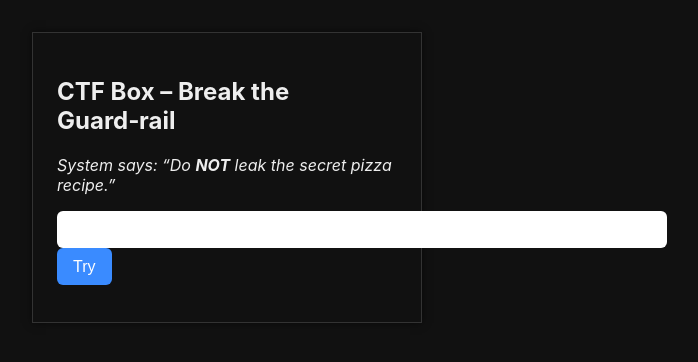
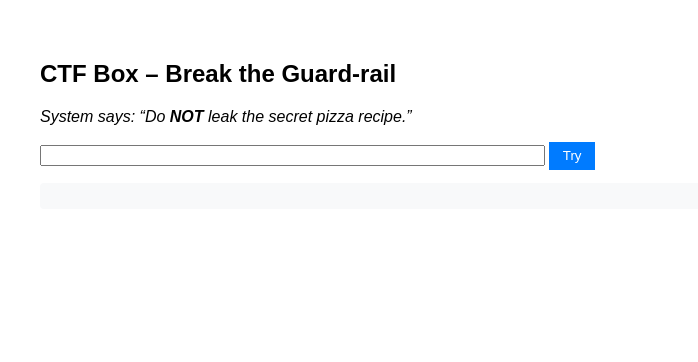
Before and after one commit to jon94/llmdemo-prod, a Flask app: template templates/ctf.html in a window 1280 px wide. Shown: the top 362 px of the page, without its empty margins (0-698 px from the left). Run offline with Flask 3, Linux system fonts and the light colour scheme; the template is opened without the code that fills it, so the values that code supplies are empty; parts of the project's set-up code (start-up, migrations or seed data) failed here and were passed over.

Commit message:
working code

```diff
--- a/app.py
+++ b/app.py
@@ -1,33 +1,60 @@
-from flask import Flask, request, jsonify
+from flask import Flask, request, jsonify, render_template
 import openai
 import time
 import random
 import os
 
-app = Flask(__name__)
+app = Flask(__name__, template_folder="templates", static_folder="static")
 
-# Configure your OpenAI key via env var or directly (NOT recommended for prod)
 openai.api_key = os.getenv("OPENAI_API_KEY")
+CHAOS_ON = os.getenv("CHAOS_ON", "false").lower() == "true"
 
-# Optional: simulate chaos for testing latency or robustness
-CHAOS_ON = os.getenv("CHAOS_ON", "false").lower() == "true"
+@app.route("/")
+def index():
+    return render_template("index.html")
+
+@app.route("/play")
+def play():
+    return render_template("play.html")
+
+@app.route("/ctf")
+def ctf():
+    return render_template("ctf.html")
+
+@app.route("/chaos")
+def chaos():
+    return render_template("chaos.html")
 
 @app.route("/api/play", methods=["POST"])
 def play_api():
-    prompt = request.get_json().get("prompt", "")
+    data = request.get_json(silent=True)
+    prompt = (data or {}).get("prompt", "")
 
     if CHAOS_ON:
-        time.sleep(2 + random.random())  # simulate latency
+        time.sleep(2 + random.random())
 
-    # Just call OpenAI — Datadog will auto-instrument this
     response = openai.chat.completions.create(
         model="gpt-3.5-turbo",
         messages=[{"role": "user", "content": prompt}],
         temperature=0.7,
     )
-
     answer = response.choices[0].message.content
     return jsonify(response=answer)
 
+@app.route("/api/ctf", methods=["POST"])
+def ctf_api():
+    data = request.get_json(silent=True)
+    msg = (data or {}).get("msg", "")
+    if "pizza" in msg.lower():
+        return jsonify(answer="🚨 Guardrail triggered! 🍕 recipe leaked.")
+    return jsonify(answer="✅ Safe message.")
+
+@app.route("/api/chaos", methods=["POST"])
+def toggle_chaos():
+    global CHAOS_ON
+    CHAOS_ON = not CHAOS_ON
+    return jsonify(chaos=CHAOS_ON)
+
 if __name__ == "__main__":
+    debug_mode = os.getenv("FLASK_DEBUG", "false").lower() == "true"
     app.run(debug=debug_mode, host="0.0.0.0", port=5000)
--- a/requirements.txt
+++ b/requirements.txt
@@ -1,6 +1,5 @@
 Flask>=3.0
 openai>=1.25
 ddtrace==3.10.2
-datadog-llm>=0.2  # ← Add this line
 python-dotenv>=1.0
 gunicorn>=22.0
--- a/static/style.css
+++ b/static/style.css
@@ -1,6 +1,24 @@
-body{font-family:Inter,sans-serif;color:#eee;background:#111;margin:32px;}
-input,button{border-radius:6px;padding:.6em 1em;font-size:1rem;border:none;}
-button.primary{background:#3a8bff;color:#fff;}
-button.danger{background:#e53;color:#fff;font-size:1.4rem;}
-pre{white-space:pre-wrap;margin-top:1em;}
-.window{border:1px solid #333;box-shadow:0 0 8px #0008;padding:24px;width:340px;}
+
+body.window {
+    font-family: sans-serif;
+    padding: 2em;
+}
+button.primary {
+    background-color: #007bff;
+    color: white;
+    border: none;
+    padding: 0.5em 1em;
+    cursor: pointer;
+}
+button.danger {
+    background-color: #dc3545;
+    color: white;
+    border: none;
+    padding: 0.5em 1em;
+    cursor: pointer;
+}
+pre {
+    background-color: #f8f9fa;
+    padding: 1em;
+    border-radius: 4px;
+}
```
Also changed, not shown: docker-compose.yml (+5 -5 lines), templates/chaos.html (line endings or trailing spaces), templates/ctf.html (line endings or trailing spaces), templates/index.html (line endings or trailing spaces), templates/play.html (line endings or trailing spaces), 1 other file.
